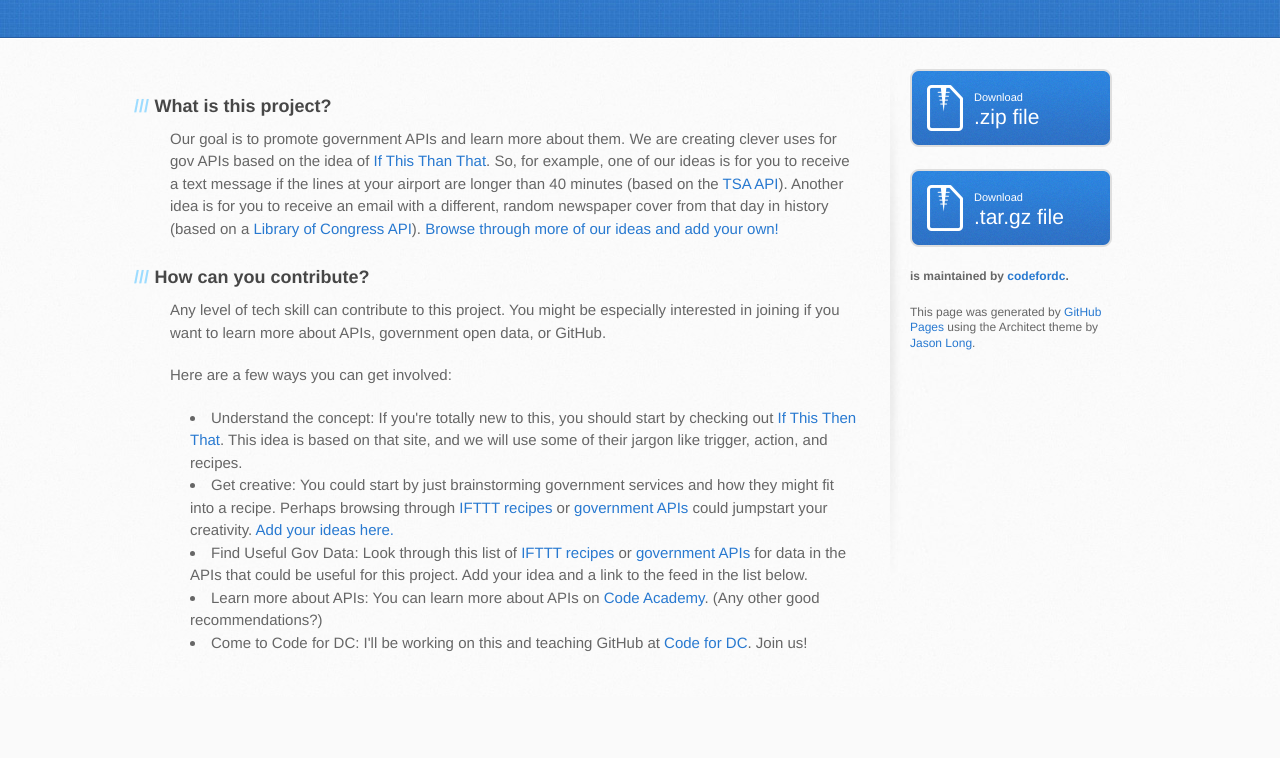
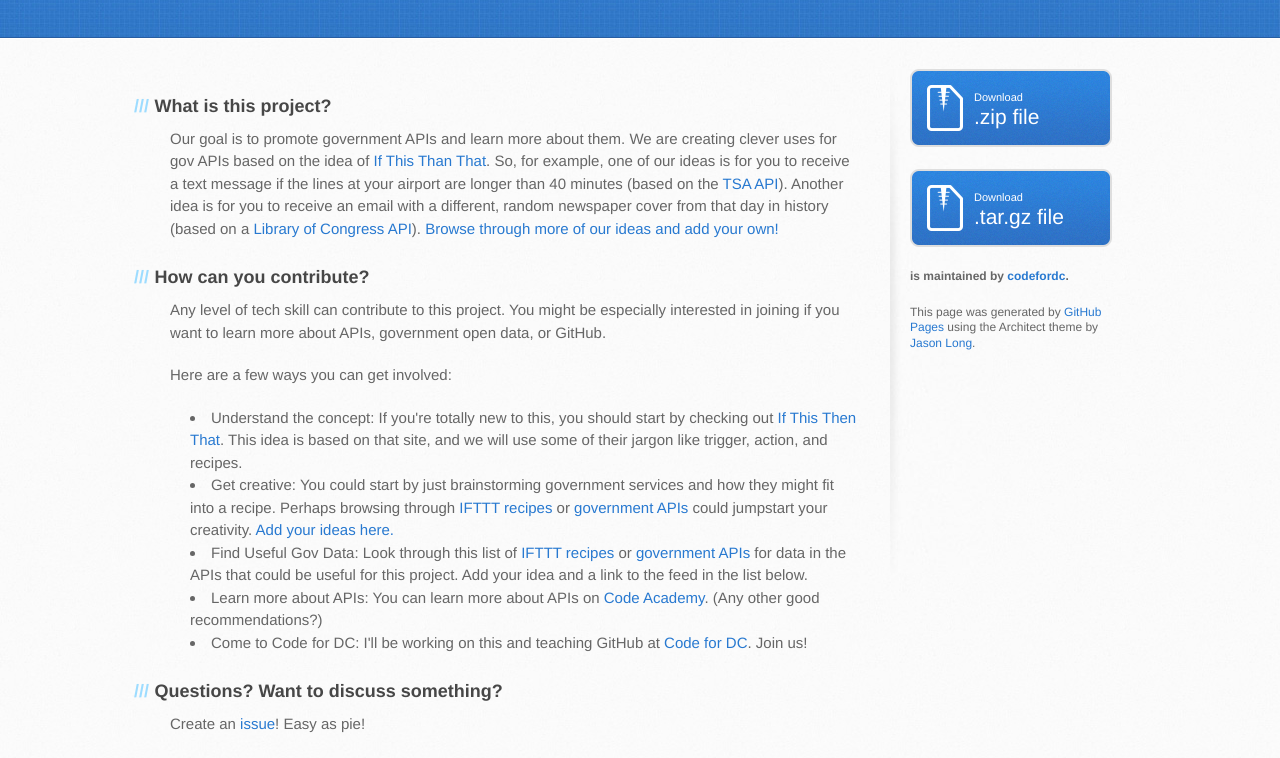
Before and after one commit to 18F/ifgovthenthat, a plain HTML site: page index.html in a window 1280 px wide. Shown: the part 197-955 px from the top of the page. Before the commit the page ends 894 px from the top, so only its background shows below. Drawn offline with Linux system fonts and the light colour scheme.

Commit message:
Update index.html

```diff
--- a/index.html
+++ b/index.html
@@ -40,8 +40,8 @@
           <li><strong>Learn more about APIs:</strong> You can learn more about APIs on <a href="http://codeacademy.org/">Code Academy</a>. (Any other good recommendations?)</li>
           <li><strong>Come to Code for DC:</strong> I'll be working on this and teaching GitHub at <a href="http://codefordc.org">Code for DC</a>. Join us!</li>
         </ul>
-
-
+        <h3>Questions? Want to discuss something?</h3>
+        Create an <a href="https://github.com/codefordc/ifgovthenthat/issues">issue</a>! Easy as pie!
 
 
            </section>
```
